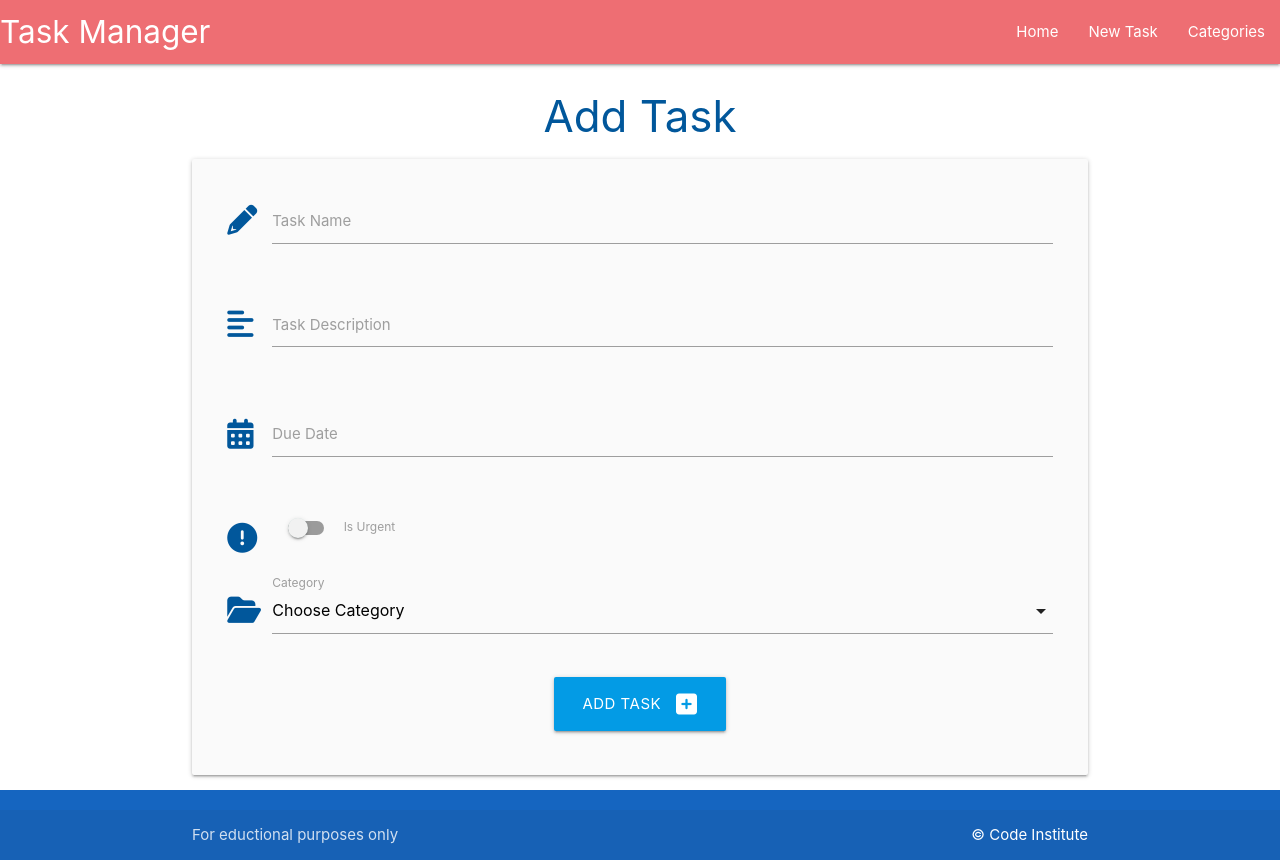
After one commit to ConRdav/flask-sqlalchemy-task-manager, a Flask app: page /add_task in a window 1280 px wide. The commit adds this page. Run offline with Flask 2, Linux system fonts and the light colour scheme; data that the repository does not hold is empty; some libraries are stand-ins or nearby versions.

Commit message:
Add full CRUD capabality

```diff
--- a/taskmanager/models.py
+++ b/taskmanager/models.py
@@ -5,7 +5,8 @@ class Category(db.Model):
     # schema for the Category model
     id = db.Column(db.Integer, primary_key=True)
     category_name = db.Column(db.String(25), unique=True, nullable=False)
-    tasks = db.relationship("Task", backref="category", cascade="all, delete", lazy=True)
+    tasks = db.relationship(
+        "Task", backref="category", cascade="all, delete", lazy=True)
 
     def __repr__(self):
         # __repr__ to represent itself in the form of a string
@@ -19,7 +20,8 @@ class Task(db.Model):
     task_description = db.Column(db.Text, nullable=False)
     is_urgent = db.Column(db.Boolean, default=False, nullable=False)
     due_date = db.Column(db.Date, nullable=False)
-    category_id = db.Column(db.Integer, db.ForeignKey("category.id", ondelete="CASCADE"), nullable=False)
+    category_id = db.Column(db.Integer, db.ForeignKey(
+        "category.id", ondelete="CASCADE"), nullable=False)
 
     def __repr__(self):
         # __repr__ to represent itself in the form of a string
--- a/taskmanager/routes.py
+++ b/taskmanager/routes.py
@@ -1,8 +1,60 @@
-from flask import render_template
+from flask import render_template, request, redirect, url_for
 from taskmanager import app, db
 from taskmanager.models import Category, Task
 
 
 @app.route("/")
 def home():
-    return render_template("base.html")
+    tasks = list(Task.query.order_by(Task.id).all())
+    return render_template("tasks.html", tasks=tasks)
+
+
+@app.route("/categories")
+def categories():
+    categories = Category.query.order_by(Category.category_name).all()
+    return render_template("categories.html", categories=categories)
+
+
+@app.route("/add_category", methods=["GET", "POST"])
+def add_category():
+    if request.method == "POST":
+        category = Category(category_name=request.form.get("category_name"))
+        db.session.add(category)
+        db.session.commit()
+        return redirect(url_for("categories"))
+    return render_template("add_category.html")
+
+
+@app.route("/edit_category/<int:category_id>", methods=["GET", "POST"])
+def edit_category(category_id):
+    category = Category.query.get_or_404(category_id)
+    if request.method == "POST":
+        category.category_name = request.form.get("category_name")
+        db.session.commit()
+        return redirect(url_for("categories"))
+    return render_template("edit_category.html", category=category)
+
+
+@app.route("/delete_category/<int:category_id>")
+def delete_category(category_id):
+    category = Category.query.get_or_404(category_id)
+    db.session.delete(category)
+    db.session.commit()
+    return redirect(url_for("categories"))
+
+
+@app.route("/add_task", methods=["GET", "POST"])
+def add_task():
+    categories = Category.query.order_by(Category.category_name).all()
+    if request.method == "POST":
+        task = Task(
+            task_name=request.form.get("task_name"),
+            task_description=request.form.get("task_description"),
+            is_urgent=bool(True if request.form.get("is_urgent")else False),
+            due_date=request.form.get("due_date"),
+            category_id=request.form.get("category_id")
+        )
+        db.session.add(task)
+        db.session.commit()
+        return redirect(url_for("home"))
+    return render_template("add_task.html", categories=categories)
--- /dev/null
+++ b/taskmanager/static/css/style.css
@@ -0,0 +1,9 @@
+body {
+    display: flex;
+    min-height: 100vh;
+    flex-direction: column;
+  }
+
+  main {
+    flex: 1 0 auto;
+  }
--- /dev/null
+++ b/taskmanager/static/js/script.js
@@ -0,0 +1,20 @@
+document.addEventListener("DOMContentLoaded", function() {
+  // sidenav initialization
+  let sidenav = document.querySelectorAll(".sidenav");
+  M.Sidenav.init(sidenav);
+
+  // datepicker initialization
+  let datepicker = document.querySelectorAll(".datepicker");
+  M.Datepicker.init(datepicker, {
+      format: "dd mmmm, yyyy",
+      i18n: {done: "Select"}
+  });
+
+  // select initialization
+  let selects = document.querySelectorAll("select");
+  M.FormSelect.init(selects);
+
+  // collapsible initializataion
+  let collapsibles = document.querySelectorAll(".collapsible");
+  M.Collapsible.init(collapsibles);
+});
--- /dev/null
+++ b/taskmanager/templates/add_task.html
@@ -0,0 +1,70 @@
+{% extends "base.html" %}
+{% block content %}
+
+<h3 class="light-blue-text text-darken-4 center-align">Add Task</h3>
+
+<div class="row card-panel grey lighten-5">
+    <form class="col s12" method="POST" action="{{ url_for('add_task') }}">
+        <!-- task name -->
+        <div class="row">
+            <div class="input-field col s12">
+                <i class="fas fa-pencil-alt prefix light-blue-text text-darken-4"></i>
+                <input id="task_name" name="task_name" minlength="5" maxlength="50" type="text" class="validate" required>
+                <label for="task_name">Task Name</label>
+            </div>
+        </div>
+        <!-- task description -->
+        <div class="row">
+            <div class="input-field col s12">
+                <i class="fas fa-align-left prefix light-blue-text text-darken-4"></i>
+                <textarea id="task_description" name="task_description" minlength="5" maxlength="200"
+                    type="text" class="materialize-textarea validate" required></textarea>
+                <label for="task_description">Task Description</label>
+            </div>
+        </div>
+        <!-- due date -->
+        <div class="row">
+            <div class="input-field col s12">
+                <i class="fas fa-calendar-alt prefix light-blue-text text-darken-4"></i>
+                <input id="due_date" name="due_date" type="text" class="datepicker validate" required>
+                <label for="due_date">Due Date</label>
+            </div>
+        </div>
+        <!-- is urgent -->
+        <div class="row">
+            <div class="input-field col s12">
+                <div class="switch">
+                    <i class="fas fa-exclamation-circle prefix light-blue-text text-darken-4"></i>
+                    <label for="is_urgent">
+                        <input id="is_urgent" name="is_urgent" type="checkbox">
+                        <span class="lever"></span>
+                        Is Urgent
+                    </label>
+                </div>
+            </div>
+        </div>
+        <!-- category id -->
+        <div class="row">
+            <div class="input-field col s12">
+                <i class="fas fa-folder-open prefix light-blue-text text-darken-4"></i>
+                <select id="category_id" name="category_id" class="validate" required>
+                    <option value="" disabled selected>Choose Category</option>
+                    {% for category in categories %}
+                        <option value="{{ category.id }}">{{ category.category_name }}</option>
+                    {% endfor %}
+                </select>
+                <label for="category_id">Category</label>
+            </div>
+        </div>
+        <!-- submit button -->
+        <div class="row">
+            <div class="col s12 center-align">
+                <button type="submit" class="btn-large light-blue darken-1">
+                    Add Task <i class="fas fa-plus-square right"></i>
+                </button>
+            </div>
+        </div>
+    </form>
+</div>
+
+{% endblock %}
--- a/taskmanager/templates/base.html
+++ b/taskmanager/templates/base.html
@@ -4,9 +4,52 @@
     <meta charset="UTF-8">
     <meta http-equiv="X-UA-Compatible" content="IE=edge">
     <meta name="viewport" content="width=device-width, initial-scale=1.0">
+    <link rel="stylesheet" href="https://cdnjs.cloudflare.com/ajax/libs/font-awesome/6.1.1/css/all.min.css" integrity="sha512-KfkfwYDsLkIlwQp6LFnl8zNdLGxu9YAA1QvwINks4PhcElQSvqcyVLLD9aMhXd13uQjoXtEKNosOWaZqXgel0g==" crossorigin="anonymous" referrerpolicy="no-referrer" />
+    <link rel="stylesheet" href="https://cdnjs.cloudflare.com/ajax/libs/materialize/1.0.0/css/materialize.min.css">
+    <link rel="stylesheet" href="{{ url_for('static', filename='css/style.css') }}" type="text/css">
     <title>Task Manager</title>
 </head>
 <body>
-    Hello World!
+
+    <header>
+        <!-- top navbar -->
+        <nav class=""light-blue darken-1>
+            <div class="nav-wrapper">
+              <a href="#!" class="brand-logo">Task Manager</a>
+              <a href="#" data-target="mobile-demo" class="sidenav-trigger"><i class="fas fa-bars">menu</i></a>
+              <ul class="right hide-on-med-and-down">
+                <li><a href="{{ url_for('home') }}">Home</a></li>
+                <li><a href="{{ url_for('add_task') }}">New Task</a></li>
+                <li><a href="{{ url_for('categories') }}">Categories</a></li>
+              </ul>
+            </div>
+          </nav>
+
+          <!-- mobile sidenav-->
+          <ul class="sidenav" id="mobile-demo">
+            <li><a href="{{ url_for('home') }}">Home</a></li>
+            <li><a href="{{ url_for('add_task') }}">New Task</a></li>
+            <li><a href="{{ url_for('categories') }}">Categories</a></li>
+          </ul>
+    </header>
+
+    <main class="container">
+        {% block content %}
+        {% endblock %}
+    </main>
+
+    <footer class="page-footer blue darken-3">
+        <div class="footer-copyright">
+          <div class="container">
+          For eductional purposes only
+          <a class="white-text right" href="https://codeinstitute.net" target="_blank">&copy; Code Institute</a>
+          </div>
+        </div>
+      </footer>
+
+
+    <script src="https://cdnjs.cloudflare.com/ajax/libs/materialize/1.0.0/js/materialize.min.js"></script>
+    <script src="{{ url_for('static', filename='js/script.js') }}"></script>
+
 </body>
 </html>
```
Also changed, not shown: taskmanager/templates/add_category.html (added, +27 -0 lines), taskmanager/templates/categories.html (added, +30 -0 lines), taskmanager/templates/edit_category.html (added, +27 -0 lines), taskmanager/templates/tasks.html (added, +32 -0 lines).
